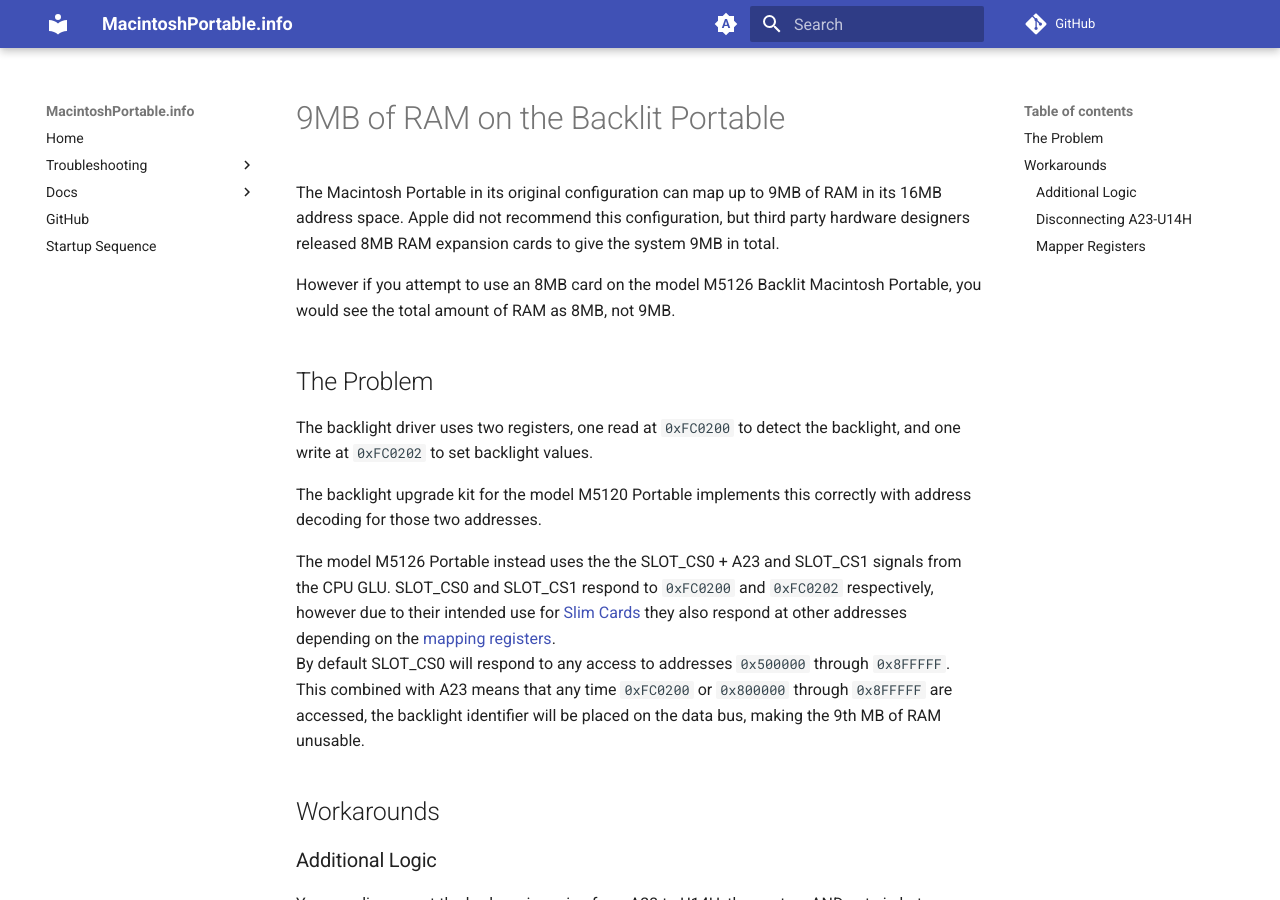
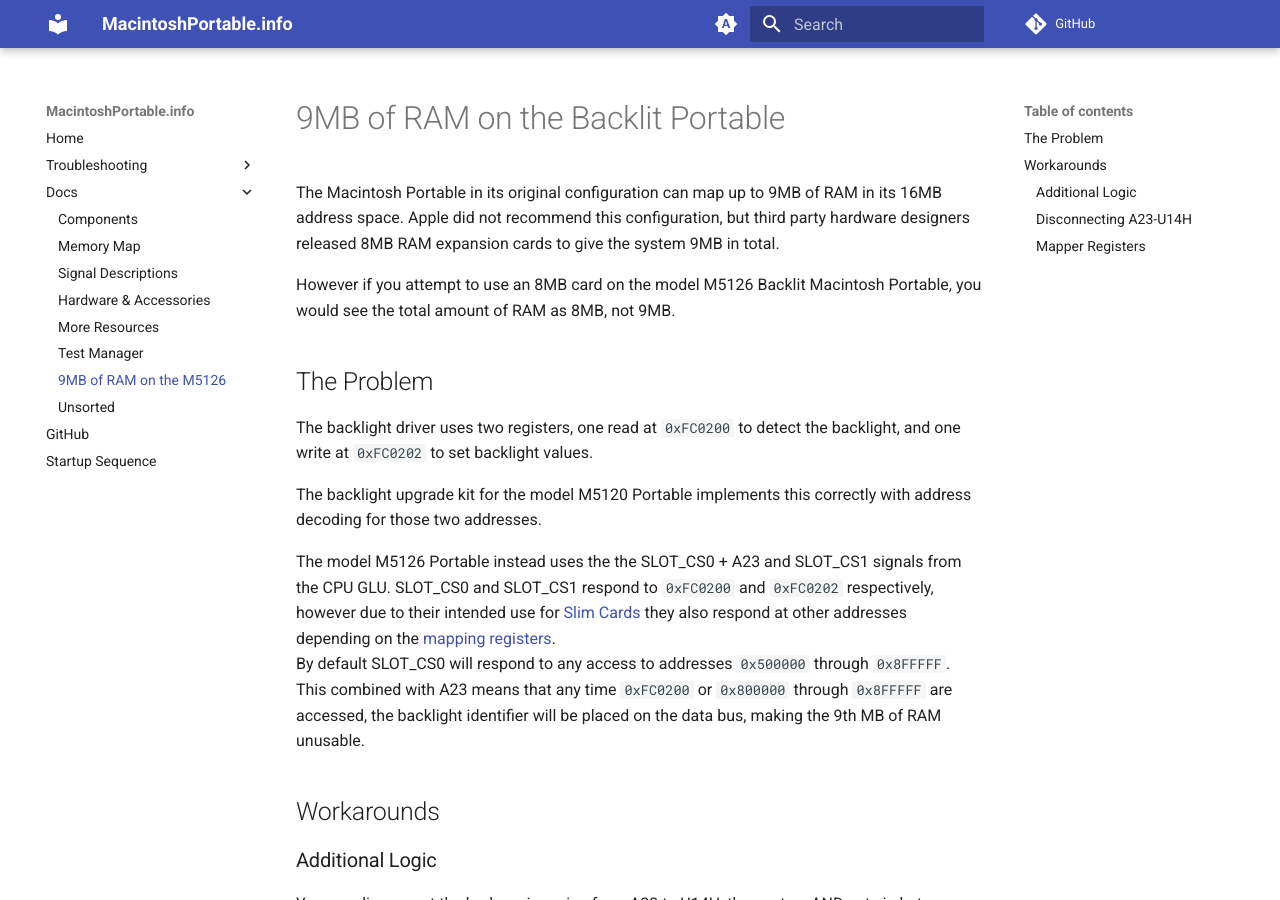
Before and after one commit to rezafouladian/MacintoshPortable, an MkDocs documentation site: the page built from docs/M5126-9MB.md, in a window 1280 px wide and 900 px high. Built offline with MkDocs 1.6.1 and Material for MkDocs 9.7.7, drawn with Linux system fonts in a browser that asks for light colours; comment, search, counter and statistics services are not loaded.

Commit message:
Add M5126-9MB to the menu

```diff
--- a/mkdocs.yml
+++ b/mkdocs.yml
@@ -15,6 +15,7 @@ nav:
     - Hardware & Accessories: HardwareAndAccessories.md
     - More Resources: MoreResources.md
     - Test Manager: TestManager.md
+    - 9MB of RAM on the M5126: M5126-9MB.md
     - Unsorted: Unsorted.md
   - GitHub: https://github.com/rezafouladian/macintoshportable
   - Startup Sequence: StartupSequence.md
```
